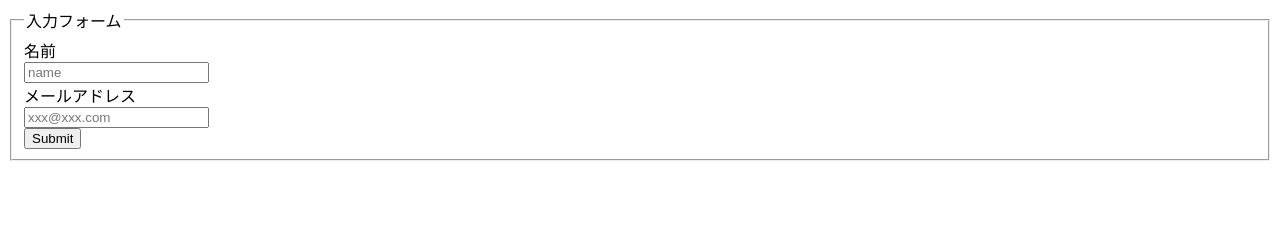
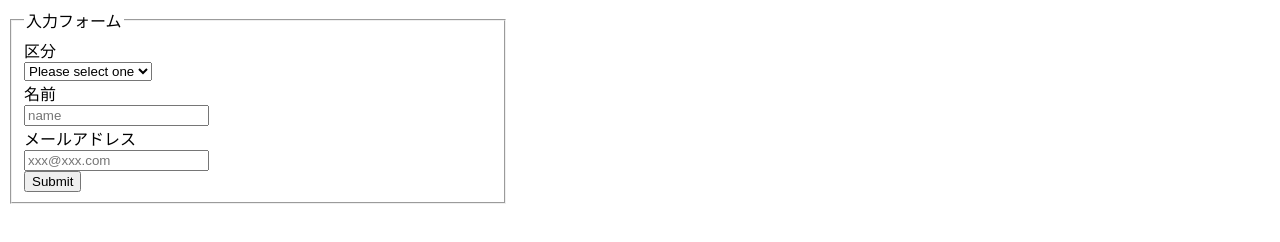
Before and after one commit to yoyama92/gas-vue-app, a plain HTML site: page src/index.html in a window 1280 px wide. Drawn offline with nearby package versions, Linux system fonts and the light colour scheme.

Commit message:
入力フォームに区分を追加。保存項目に現在時刻も追加

```diff
--- a/src/index.html
+++ b/src/index.html
@@ -12,6 +12,20 @@
     <div id="form-group" class="demo">
       <fieldset>
         <legend>入力フォーム</legend>
+        <div>
+          <label>区分</label>
+          <div>
+            <select v-model="form.selected">
+              <option
+                v-for="option in options"
+                :value="option.value"
+                :hidden="option.hidden"
+              >
+                {{ option.text }}
+              </option>
+            </select>
+          </div>
+        </div>
         <div>
           <label>名前</label>
           <div>
@@ -30,28 +44,60 @@
       </fieldset>
     </div>
     <script>
+      class Form {
+        constructor() {
+          this.name = "";
+          this.email = "";
+          this.selected = "";
+        }
+
+        toDict() {
+          return {
+            name: this.name,
+            email: this.email,
+            selected: this.selected,
+          };
+        }
+      }
+
+      const initForm = new Form();
       Vue.createApp({
         data() {
           return {
-            form: {
-              name: "",
-              email: "",
-            },
+            form: initForm.toDict(),
+            options: [
+              { text: "Please select one", value: "", hidden: true },
+              { text: "One", value: "A", hidden: false },
+              { text: "Two", value: "B", hidden: false },
+              { text: "Three", value: "C", hidden: false },
+            ],
           };
         },
         methods: {
           doSubmit() {
             console.log(this.form);
+            if (typeof google === "undefined") {
+              alert("undefined!");
+              this.form = initForm.toDict();
+              return;
+            }
             google.script.run
               .withSuccessHandler(() => {
                 alert("success!");
-                this.form = {};
+                this.form = initForm.toDict();
               })
-              .withFailureHandler(() => {})
+              .withFailureHandler(() => {
+                alert("failure!");
+              })
               .doPost(this.form);
           },
         },
       }).mount("#form-group");
     </script>
+    <style scoped>
+      #form-group {
+        max-width: 500px;
+      }
+    </style>
   </body>
 </html>
```
Also changed, not shown: src/code.js (+13 -1 lines).
